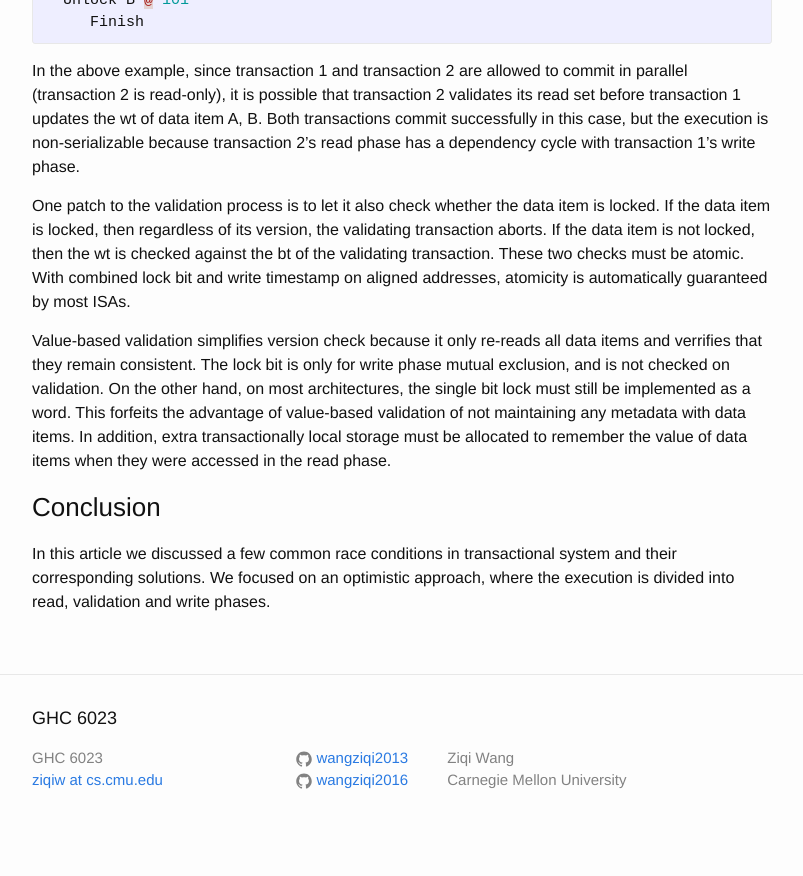
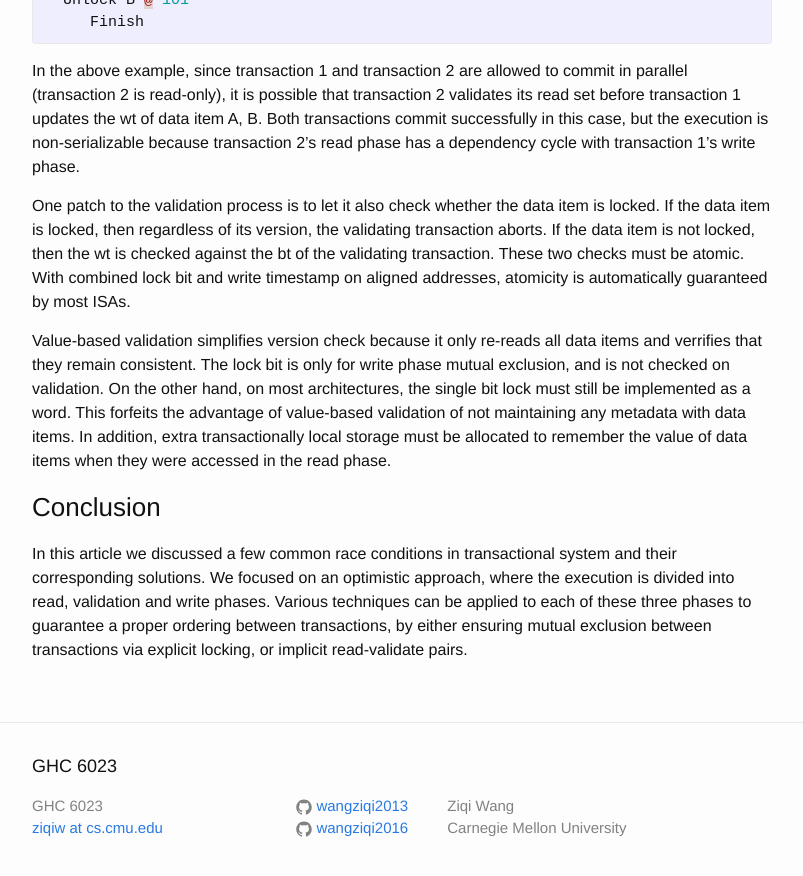
Before and after one commit to wangziqi2013/wangziqi2013.github.io, a Jekyll site: the page built from _posts/2018-03-21-Analyzing-OCC-Anomalies-and-Solutions.markdown, in a window 1280 px wide and 900 px high, scrolled down 11039 px. Shown: the top 876 px of the window, without its empty margins (238-1041 px from the left). Built offline with Jekyll 4.4.1, drawn with Linux system fonts in a browser that asks for light colours; before the commit the page ends 11891 px from its top, so only the background shows below that.

Commit message:
Finish first paragraph of conclusion

```diff
--- a/_posts/2018-03-21-Analyzing-OCC-Anomalies-and-Solutions.markdown
+++ b/_posts/2018-03-21-Analyzing-OCC-Anomalies-and-Solutions.markdown
@@ -482,4 +482,6 @@ the value of data items when they were accessed in the read phase.
 ### Conclusion
 
 In this article we discussed a few common race conditions in transactional system and their corresponding solutions.
-We focused on an optimistic approach, where the execution is divided into read, validation and write phases.
+We focused on an optimistic approach, where the execution is divided into read, validation and write phases. Various
+techniques can be applied to each of these three phases to guarantee a proper ordering between transactions, by either
+ensuring mutual exclusion between transactions via explicit locking, or implicit read-validate pairs.
```
